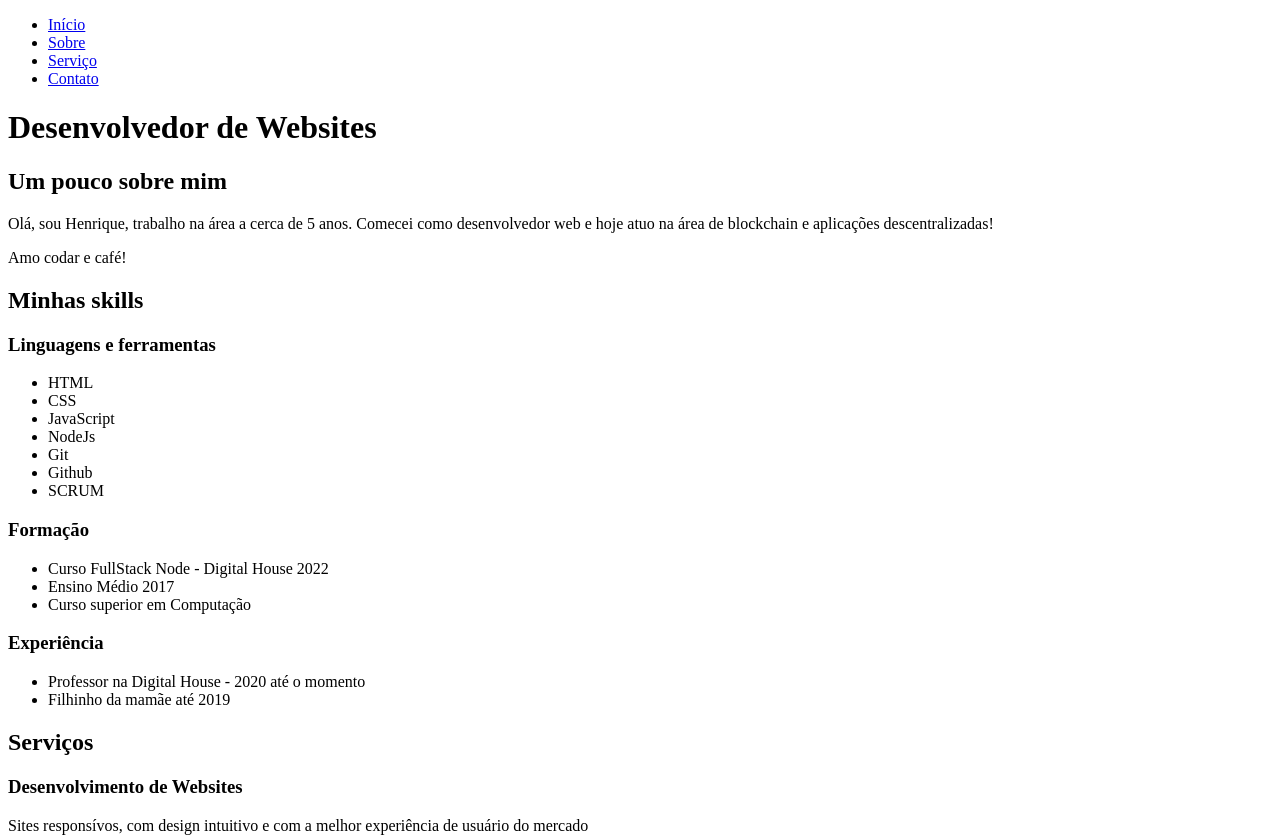
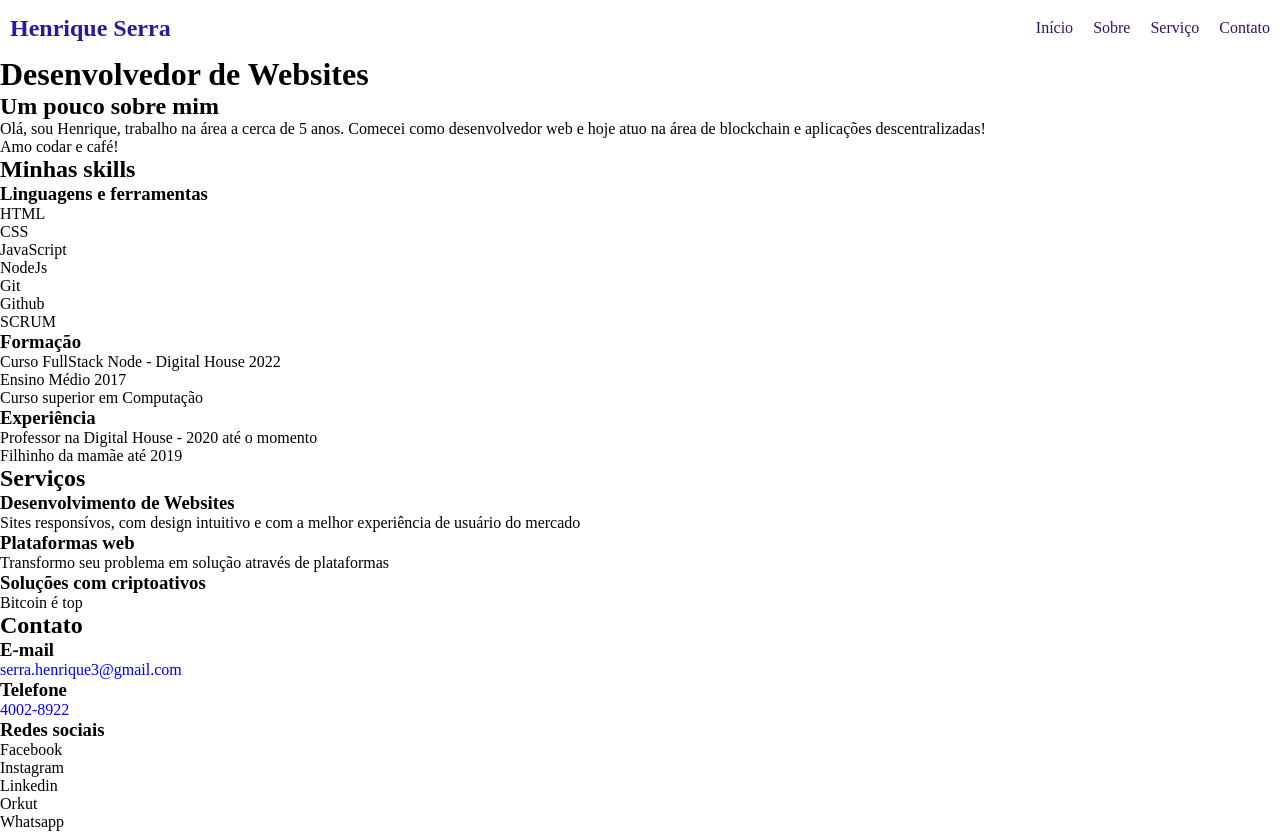
Before and after one commit to SerraZ3/meu-portfolio-001, a plain HTML site: page index.html in a window 1280 px wide. Shown: the top 838 px of the page. Drawn offline with Linux system fonts and the light colour scheme.

Commit message:
estilizando o header

```diff
--- /dev/null
+++ b/css/styles.css
@@ -0,0 +1,36 @@
+* {
+  margin: 0;
+  padding: 0;
+  box-sizing: border-box;
+  text-decoration: none;
+}
+header nav {
+  height: 56px;
+  display: flex;
+  align-items: center;
+  justify-content: space-between;
+}
+header nav > span {
+  font-size: 1.5rem;
+  font-weight: 700;
+  color: #2e1899;
+  margin: 0 10px;
+}
+ul.navigation-items {
+  height: 100%;
+  list-style-type: none;
+  display: flex;
+  justify-content: flex-end;
+}
+ul.navigation-items li {
+  display: flex;
+  align-items: center;
+  margin: 0px 10px;
+}
+ul.navigation-items li a {
+  color: #371168;
+}
+ul.navigation-items li a:hover {
+  color: #7510f7;
+  text-decoration: underline;
+}
--- a/index.html
+++ b/index.html
@@ -5,12 +5,16 @@
     <meta http-equiv="X-UA-Compatible" content="IE=edge" />
     <meta name="viewport" content="width=device-width, initial-scale=1.0" />
     <title>Henrique Serra</title>
+    <link href="./css/styles.css" rel="stylesheet" />
   </head>
   <body>
     <header id="inicio">
       <nav>
-        <ul>
-          <li><a href="#inicio">Início</a></li>
+        <span>Henrique Serra</span>
+        <ul class="navigation-items">
+          <li>
+            <a href="#inicio"><span>Início</span></a>
+          </li>
           <li><a href="#sobre">Sobre</a></li>
           <li><a href="#servico">Serviço</a></li>
           <li><a href="#contato">Contato</a></li>
```
